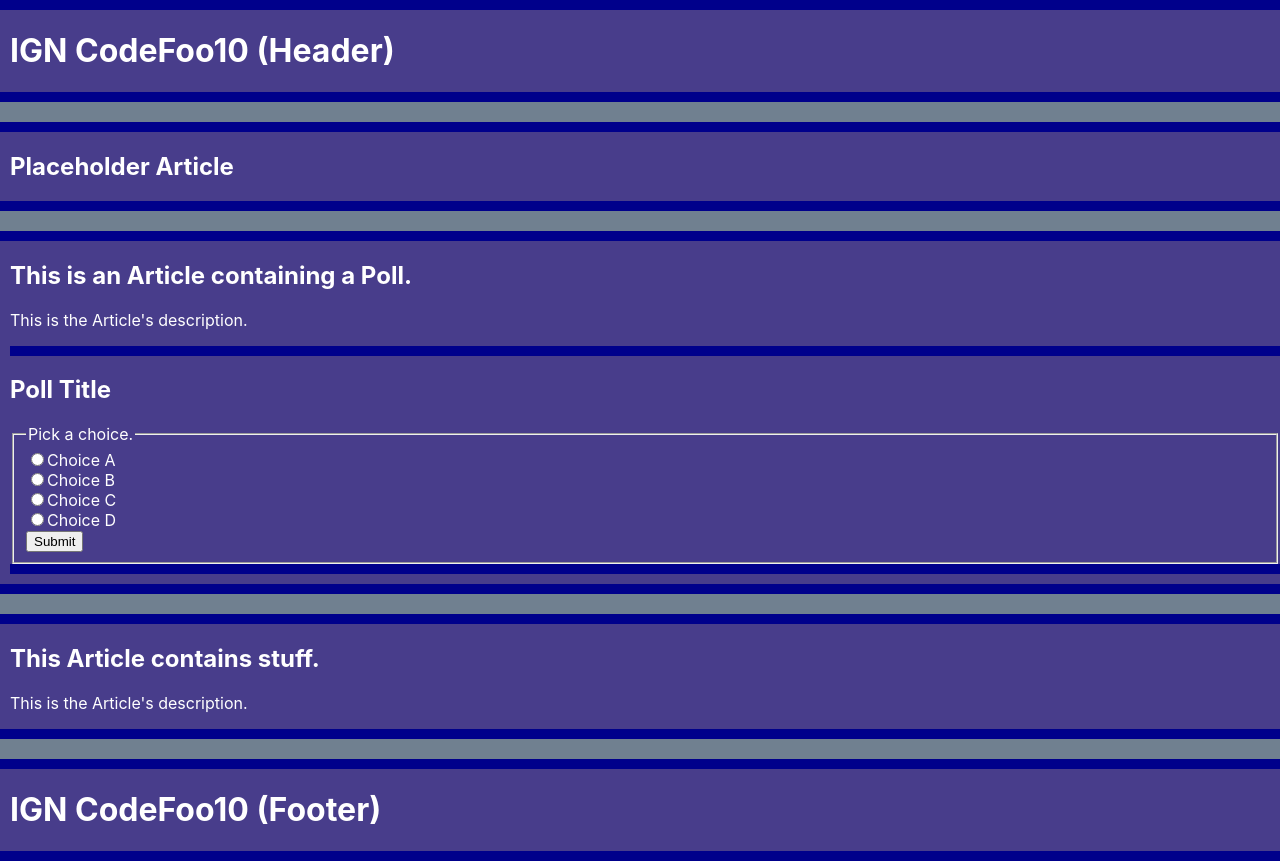
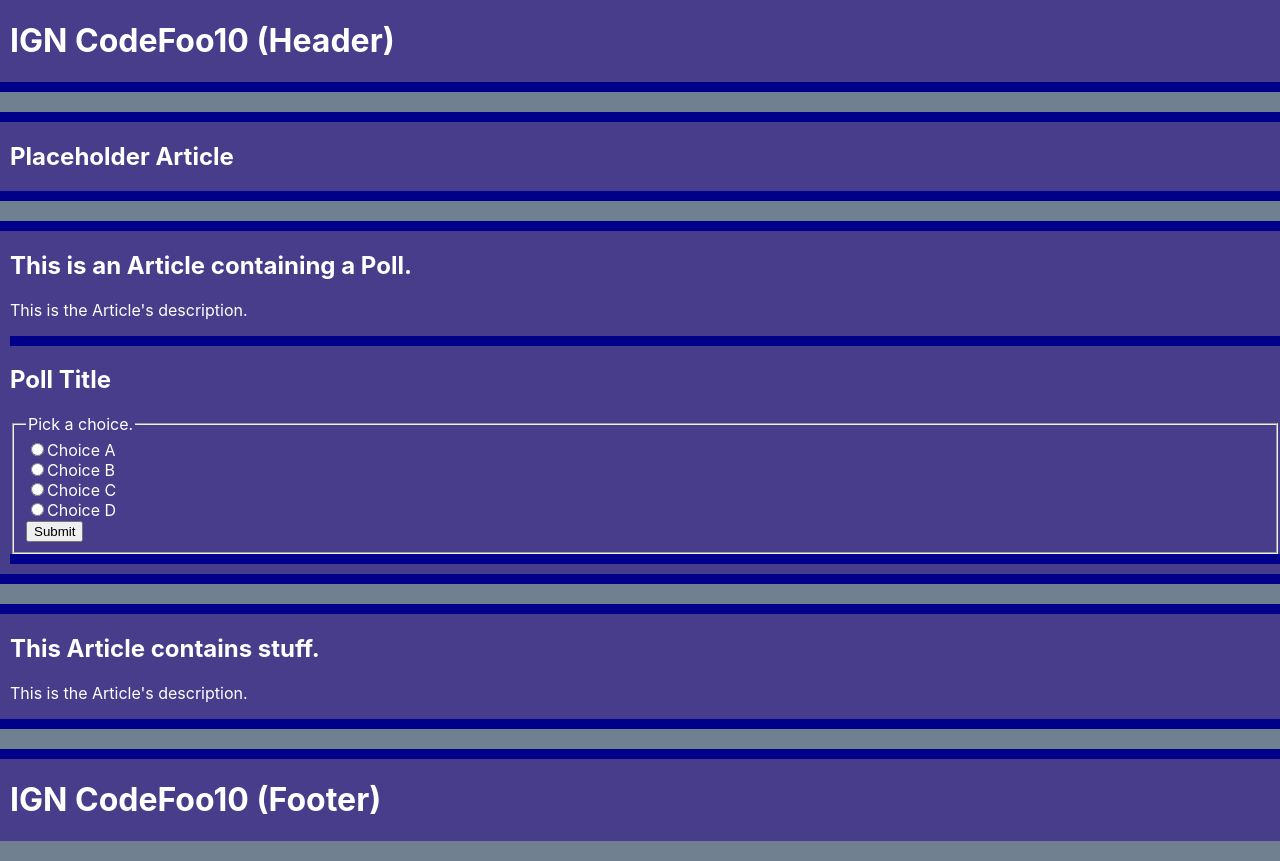
Before and after one commit to jolarios96/IGN-CodeFoo10, a React (Create React App) app: page / in a window 1280 px wide. Built offline with nearby package versions, Linux system fonts and the light colour scheme.

Commit message:
style update

```diff
--- a/src/index.css
+++ b/src/index.css
@@ -50,6 +50,11 @@
 
 header {
   margin-top: 0;
+  border-top: 0;
+}
+
+footer {
+  border-bottom: 0;
 }
 
 .Poll {
```
